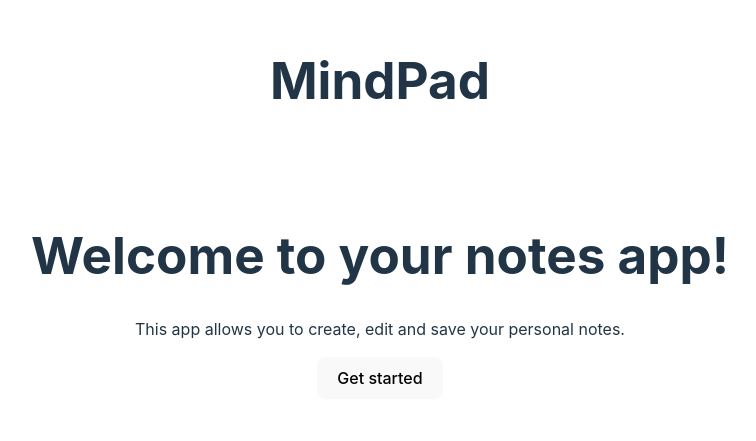
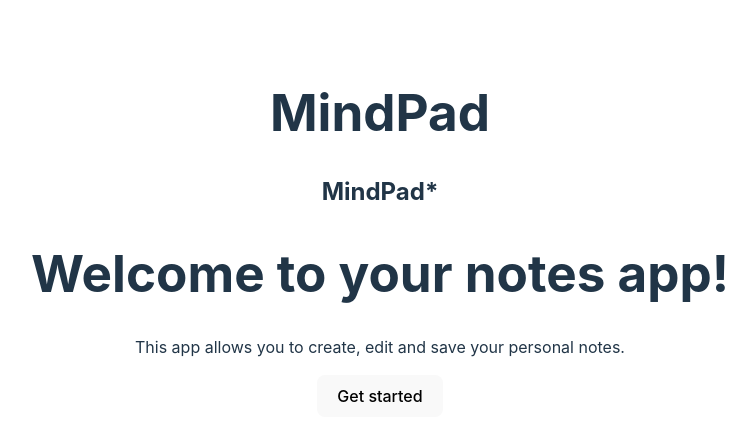
Before and after one commit to iamstasiia/WebDevCourse_SPA_04_Notes-App, a React (Vite) app in the folder frontend/: page / in a window 1280 px wide. Shown: the part 167-608 px from the top of the page, without its empty margins (260-1016 px from the left). Built offline with nearby package versions, Linux system fonts and the light colour scheme.

Commit message:
container class added

```diff
--- a/frontend/src/components/Welcome.component.jsx
+++ b/frontend/src/components/Welcome.component.jsx
@@ -1,13 +1,17 @@
-import React from 'react';
+import React from "react";
 
 const WelcomeComponent = ({ onStart }) => {
-  return (
-    <div style={{ textAlign: 'center', padding: '50px' }}>
-      <h1>Welcome to your notes app!</h1>
-      <p>This app allows you to create, edit and save your personal notes.</p>
-      <button onClick={onStart}>Get started</button>
-    </div>
-  );
+    return (
+        <div className="welcome-wrapper">
+            <h2>MindPad*</h2>
+            <h1>Welcome to your notes app!</h1>
+            <p>
+                This app allows you to create, edit and save your personal
+                notes.
+            </p>
+            <button onClick={onStart}>Get started</button>
+        </div>
+    );
 };
 
 export default WelcomeComponent;
```
